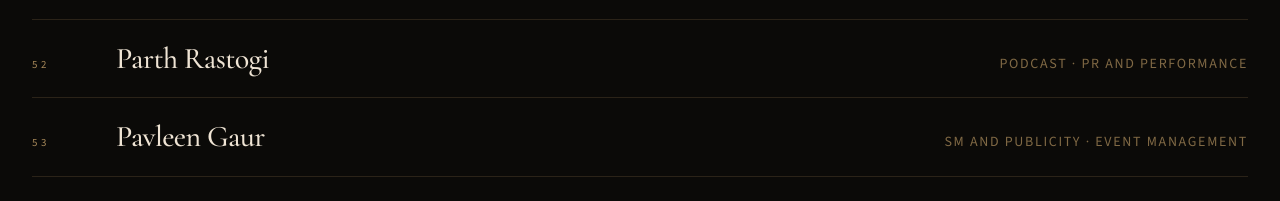
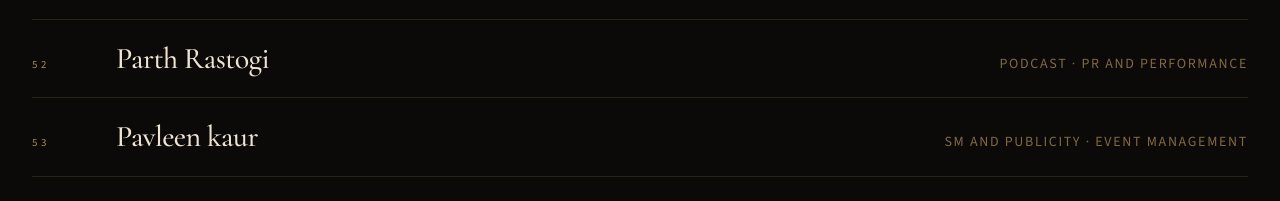
Before and after one commit to Faizaan-Alam/qaafila_bvp, a React (Vite) app: page /results in a window 1280 px wide. Shown: the part 4487-4688 px from the top of the page. Built offline with nearby package versions, Linux system fonts and the light colour scheme.

Commit message:
name changed

```diff
--- a/src/data/selectedMembers.js
+++ b/src/data/selectedMembers.js
@@ -281,7 +281,7 @@ export const selectedMembers = [
   },
   {
     id: "sel-pavleen-gaur",
-    name: "Pavleen Gaur",
+    name: "Pavleen kaur",
     departments: ["SM and Publicity", "Event Management"],
   },
   {
```
